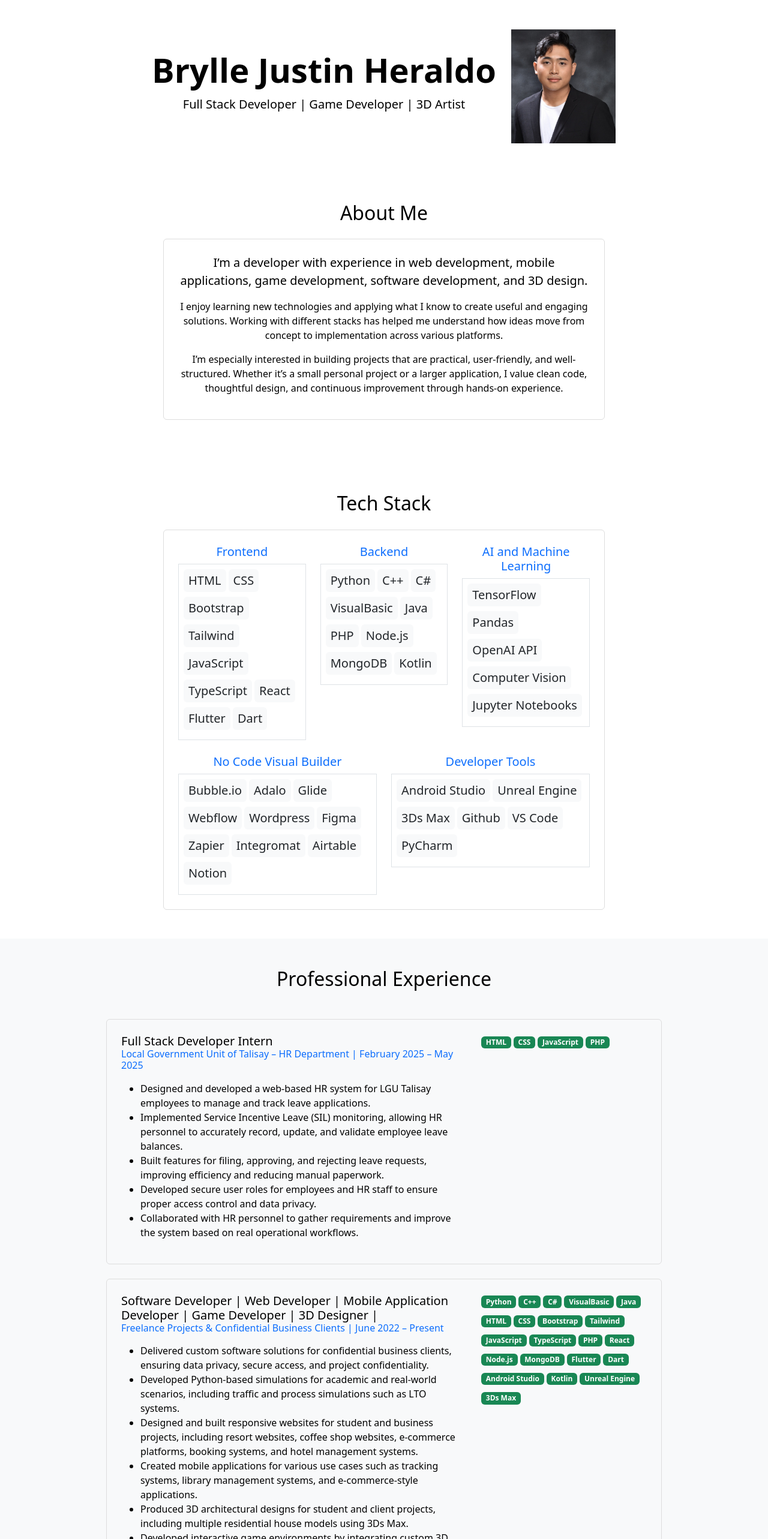
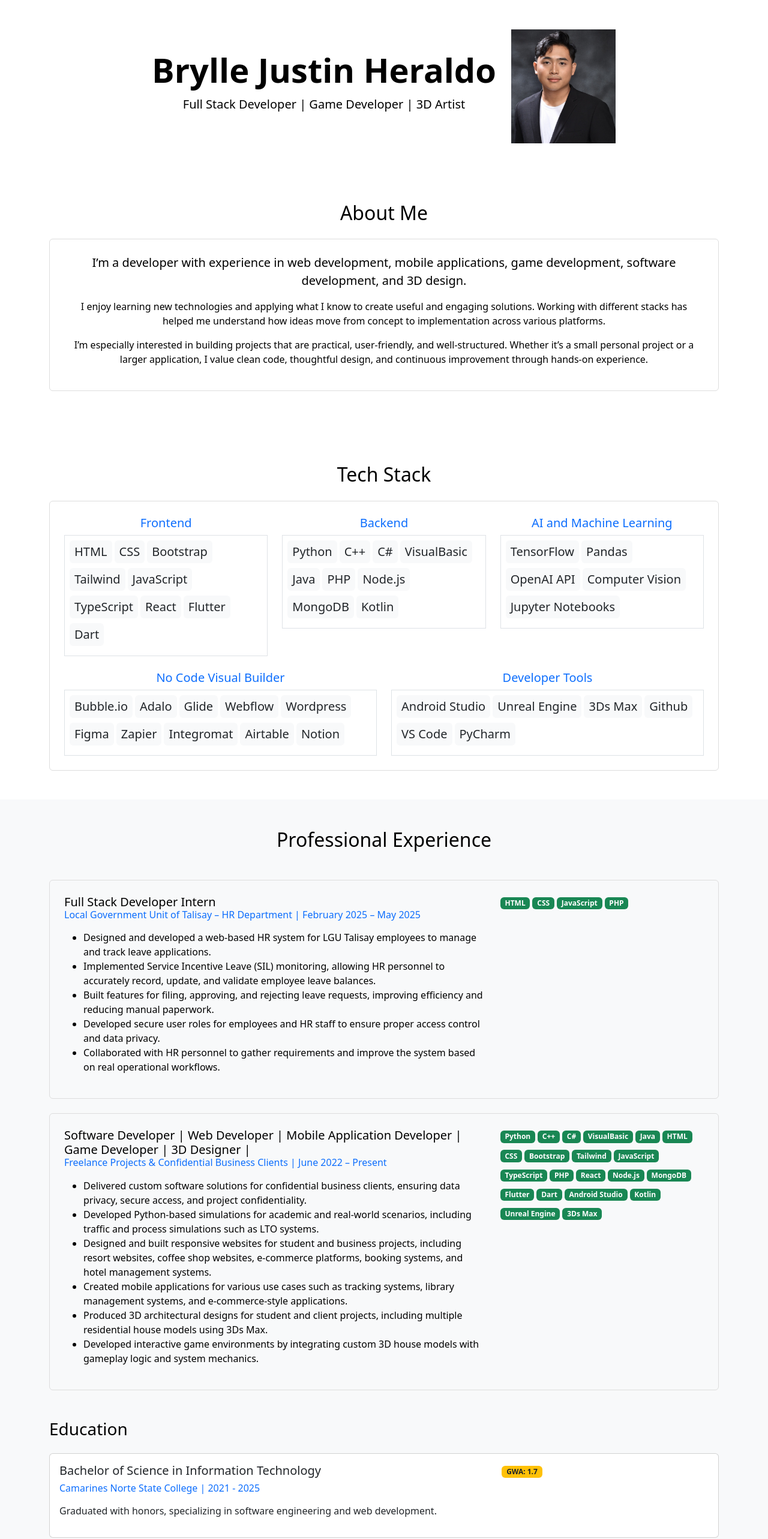
Before and after one commit to TeruhashiN/reactapp, a React (Vite) app: page / in a window 1280 px wide. Shown: the top 2566 px of the page at 60% size. Built offline with nearby package versions, Linux system fonts and the light colour scheme.

Commit message:
fix proper alignment

```diff
--- a/src/components/About.tsx
+++ b/src/components/About.tsx
@@ -5,7 +5,7 @@ const About: React.FC = () => {
     <section id="about" className="py-5">
       <div className="container">
         <div className="row">
-          <div className="col-lg-8 mx-auto text-center">
+          <div className="col-lg-12 mx-auto text-center">
             <h2 className="mb-4">About Me</h2>
 
             {/* About Me Card */}
--- a/src/components/Experience.tsx
+++ b/src/components/Experience.tsx
@@ -6,7 +6,7 @@ const Experience: React.FC = () => {
       <div className="container">
         <h2 className="text-center mb-5">Professional Experience</h2>
         <div className="row">
-          <div className="col-lg-10 mx-auto">
+          <div className="col-12">
             {/* Experience Item 1 */}
             <div className="section-border mb-4">
               <div className="row">
--- a/src/components/skills.tsx
+++ b/src/components/skills.tsx
@@ -5,7 +5,7 @@ const Skills: React.FC = () => {
     <section id="skills" className="py-5">
       <div className="container">
         <div className="row">
-          <div className="col-lg-8 mx-auto text-center">
+          <div className="col-lg-12 mx-auto text-center">
             <h2 className="mb-4">Tech Stack</h2>
             <div className="section-border">
               <div className="row">
```
